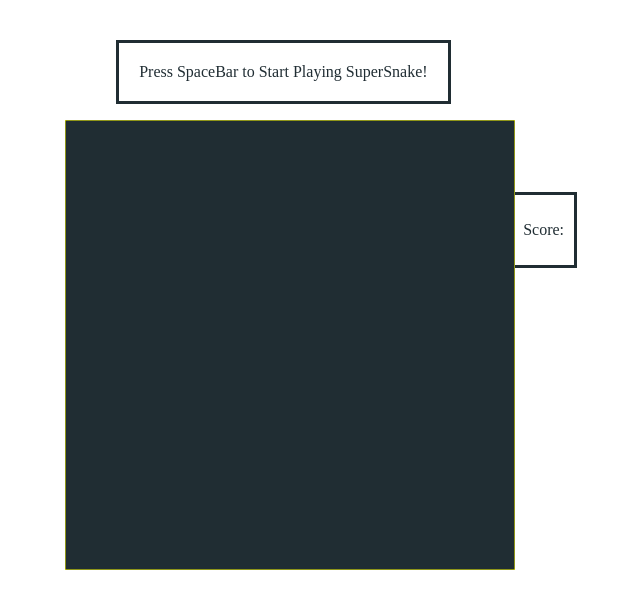
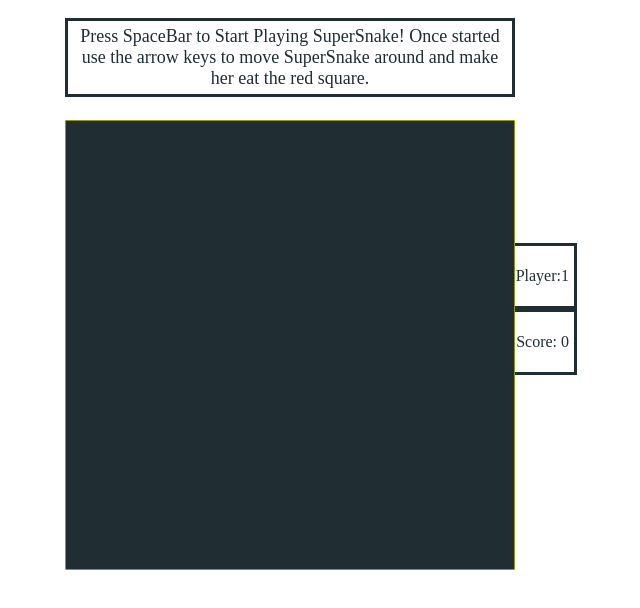
Before and after one commit to jessHwood/SuperSnakeGame, a plain HTML site: page index.html in a window 1280 px wide. Shown: the whole page, without its empty margins (383-1023 px from the left). Drawn offline with nearby package versions, Linux system fonts and the light colour scheme.

Commit message:
add player 1 and 2 switch and score alerts

```diff
--- a/css/style.css
+++ b/css/style.css
@@ -1,15 +1,3 @@
-.scoreboard {
-	clear: both;
-	float: right;
-	padding: 10px;
-	margin-top: 15%;
-	margin-right: 25%;
-	border: solid 3px #202D33;
-	color: #202D33;
-	font-size: 16px;
-	font-style: bold;
-}
-
 * {
   box-sizing: border-box;
 }
@@ -21,6 +9,34 @@ body {
   padding: 0;
 }
 
+.scoreboard {
+	clear: both;
+	float: right;
+	padding: 5px;
+	/*margin-top: 15%;*/
+	margin-right: 25%;
+	border: solid 3px #202D33;
+	color: #202D33;
+	font-size: 16px;
+	font-style: bold;
+}
+
+.playerTurn {
+	clear: both;
+	float: right;
+	padding: 5px;
+	margin-top: 10%;
+	margin-right: 25%;
+	border: solid 3px #202D33;
+	color: #202D33;
+	font-size: 16px;
+	font-style: bold;
+}
+
+
+
+
+
 .canvas {
   position: absolute;
   top: 15%;
@@ -28,13 +44,16 @@ body {
 }
 
 p.directions {
-	position: absolute;
+	position: relative;
+	width: 450px;
 	top: 3%;
-	left: 39%;
-	padding: 20px;
+	left: 35%;
+	padding: 5px;
 	border: solid 3px #202D33;
 	color: #202D33;
 	font-size: 16px;
 	font-style: bold;
+	text-align: center;
+	font-size: 18px;
 
 }
--- a/index.html
+++ b/index.html
@@ -6,7 +6,12 @@
 
 </head>
 <body>
-	<div><p class = "directions">Press SpaceBar to Start Playing SuperSnake!</p></div>
+	<div>
+	<p class = "directions">Press SpaceBar to Start Playing SuperSnake!  Once started use the arrow keys to move SuperSnake around and make her eat the red square.</p>
+	</div>
+	<div class="playerTurn">
+	<p> Player:<span id = "player"></span></p>
+	</div>
 	<div class="scoreboard">
 	<p>Score: <span id="score"></span></p>
 	</div>
--- a/js/game.js
+++ b/js/game.js
@@ -12,10 +12,11 @@ var food;
 var snakeArray;
 var d; //default direction
 var score;
-var showScore = $('#score');
+var player = $('#player');
+var runAlert = true;
 
-$('#score').html(score);
-
+$('#score').html(score = 0);
+$('#player').html(player = 1);
 paintCanvas();
 
 $(document).keydown(function (e) {
@@ -35,10 +36,13 @@ init();
 
 function init() {
 	d = "right";
-	score = 0;
+	$('#score').html(score = 0);
 	play();
 	createSnake();
 	createFood();
+	playerChange();
+	$('#player').html(player);
+
 }
 
 
@@ -47,6 +51,15 @@ function play() {
 	if (typeof gameLoop != "undefined")
 		clearInterval(gameLoop);
 		gameLoop = setInterval(paintSnake, 80);
+
+}
+
+function playerChange() {
+		if(player === 1) {
+		player = 2;
+	} else if (player === 2){
+		player = 1;
+	}
 }
 
 // making the snake
@@ -97,13 +110,13 @@ function paintSnake() {
 		else if(d == "down")ny++;
 
 		if(nx == -1 || nx == width/cellWidth || ny == -1 || ny == height/cellWidth || checkCollision(nx,ny,snakeArray)) {
-			// alert("Game Over your score is " + score);
-			//restarts
-			init();
-			play();
-			$('#score').html(score);
-			return;
 
+			while (runAlert === true) {
+				alert("Game Over!  Player " + player + "'s score is " + score + ".");
+				runAlert = false;}
+				return;
+
+			//game stops, needs spacebar to start again
 		}
 // if the head position matches the position of the food, create a new head
 		if(nx == food.x && ny == food.y) {
```
